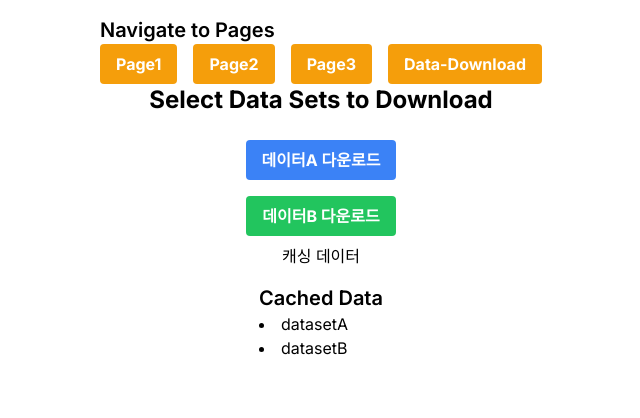
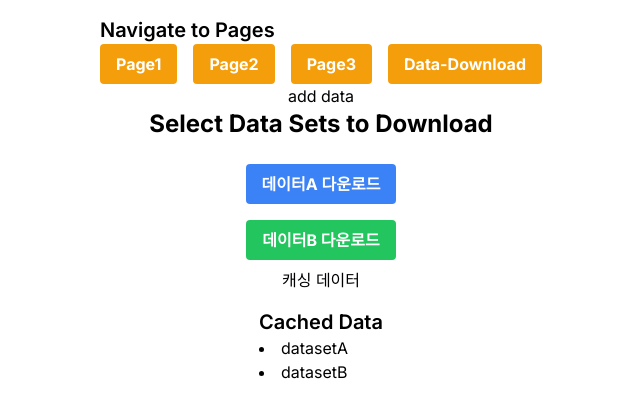
Before and after one commit to ben031/next-pwa, a Next.js app: page / in a window 1280 px wide. Shown: the top 418 px of the page, without its empty margins (319-959 px from the left). Built offline with nearby package versions, Linux system fonts and the light colour scheme.

Commit message:
feat: 테스트 추가

```diff
--- a/src/app/page.tsx
+++ b/src/app/page.tsx
@@ -3,6 +3,7 @@
 import Link from 'next/link';
 import { useEffect, useState } from 'react';
 import { cacheData, getCachedData } from '@/utils/cache';
+import { addData, openDB } from '@/utils/db';
 import { getAllCachedData, saveData } from '@/utils/indexedDB';
 
 interface Dataset {
@@ -90,6 +91,18 @@ export default function Home() {
           </Link>
         </div>
       </div>
+      <button
+        onClick={async () => {
+          const db = await openDB();
+          await addData(db, 'dataSets', {
+            id: 'dataA',
+            name: 'namve',
+            age: 12,
+          });
+        }}
+      >
+        add data
+      </button>
       <h1 className="text-2xl font-bold mb-4">Select Data Sets to Download</h1>
       {/* {dataSets.map((data) => (
         <div key={data.id} className="mb-2">
--- a/src/utils/db.ts
+++ b/src/utils/db.ts
@@ -1,7 +1,7 @@
 // lib/indexedDB.ts
 
 interface MyData {
-  id: number;
+  id: number | string;
   name: string;
   age: number;
 }
```
